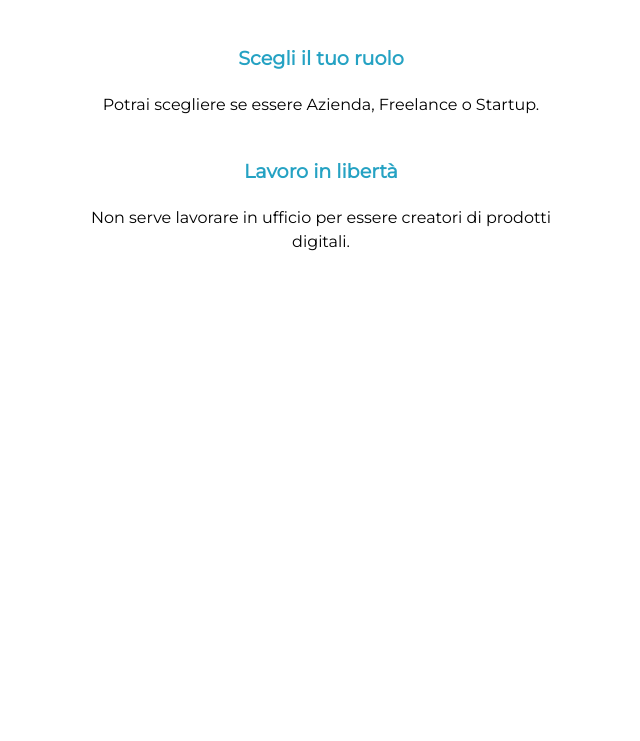
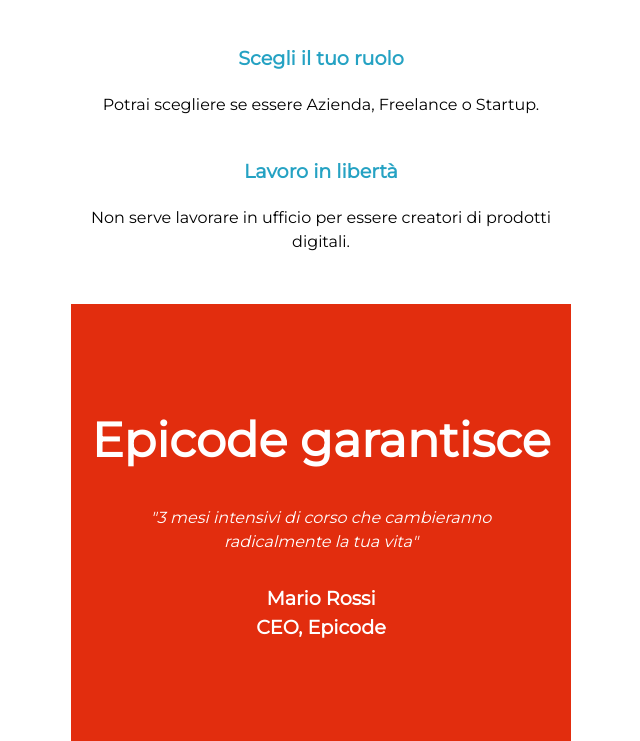
Before and after one commit to Smely94/Project-U1-W1, a plain HTML site: page index.html in a window 1280 px wide. Shown: the part 1282-2023 px from the top of the page, without its empty margins (319-959 px from the left). Before the commit the page ends 1536 px from the top, so only its background shows below. Drawn offline with Linux system fonts and the light colour scheme.

Commit message:
add middle-main

```diff
--- a/css/style.css
+++ b/css/style.css
@@ -25,7 +25,6 @@
     background-size: cover;
     padding-top: 55px;
     padding-bottom: 260px;
-
     height: 80px;
  }
 
@@ -74,3 +73,27 @@
     margin-top: 40px;
     border-radius: 200px 200px 200px 200px;
  }
+
+ main div.middle-main {
+    margin-top: 50px;
+    background-color: #e22d0e;
+    color: white;
+    padding-top: 100px;
+    padding-bottom: 100px;
+ }
+
+ main div.middle-main h2 {
+    font-size:3rem;
+    font-weight: bold;
+    margin-bottom: 30px;
+ }
+
+ main div.middle-main h3 {
+    font-size: larger;
+    font-weight: bold;
+    margin-top: 30px;
+ }
+
+ main div.middle-main p {
+    font-style: oblique;
+ }
--- a/index.html
+++ b/index.html
@@ -43,6 +43,17 @@
         <h2>Lavoro in libertà</h2>
         <p>Non serve lavorare in ufficio per essere creatori di prodotti digitali.</p>
       </div>
+      <div class="middle-main">
+        <h2>Epicode garantisce</h2>
+        <p>
+          "3 mesi intensivi di corso che cambieranno <br />
+          radicalmente la tua vita"
+        </p>
+        <h3>
+          Mario Rossi <br />
+          CEO, Epicode
+        </h3>
+      </div>
     </main>
   </body>
 </html>
```
